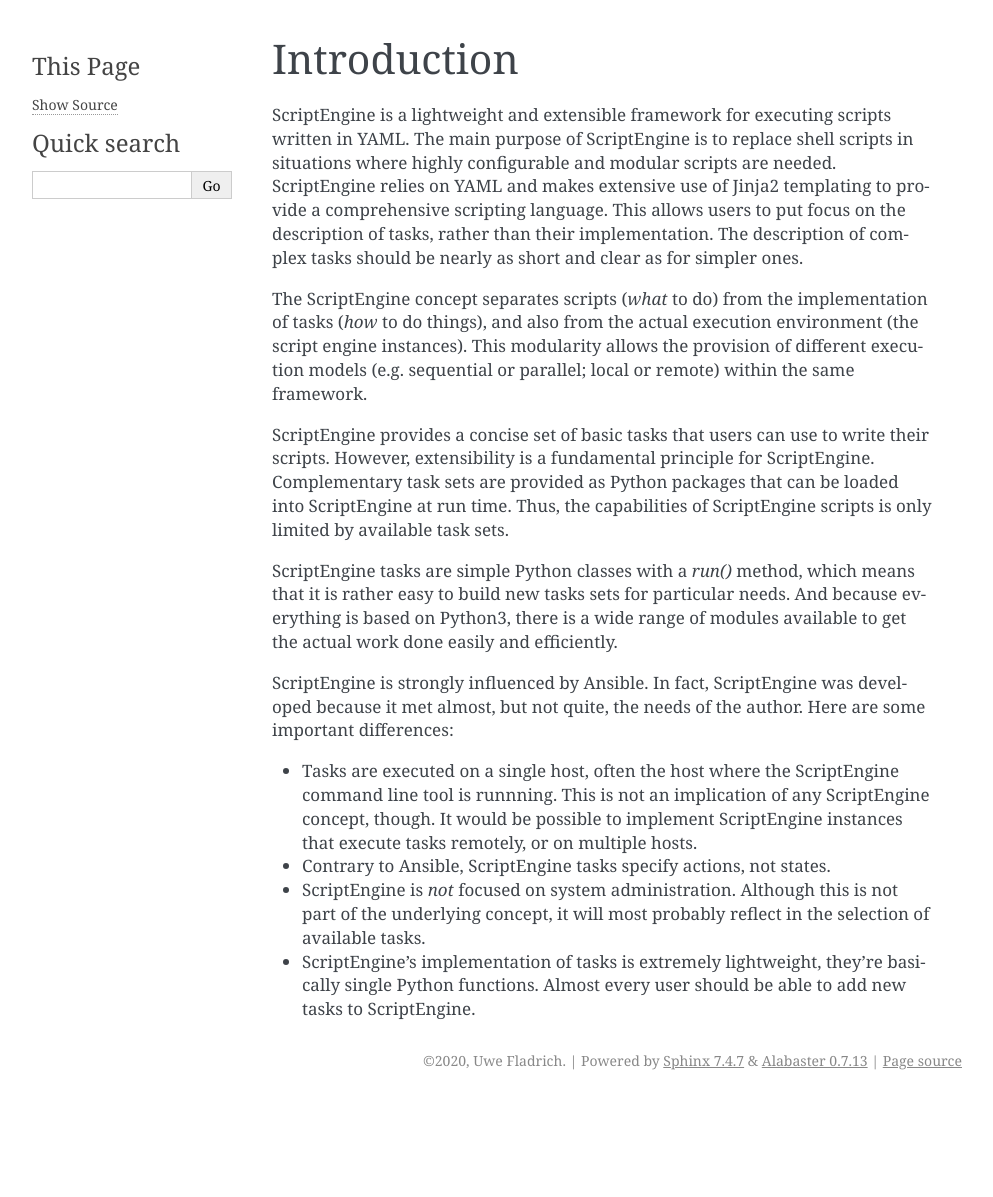
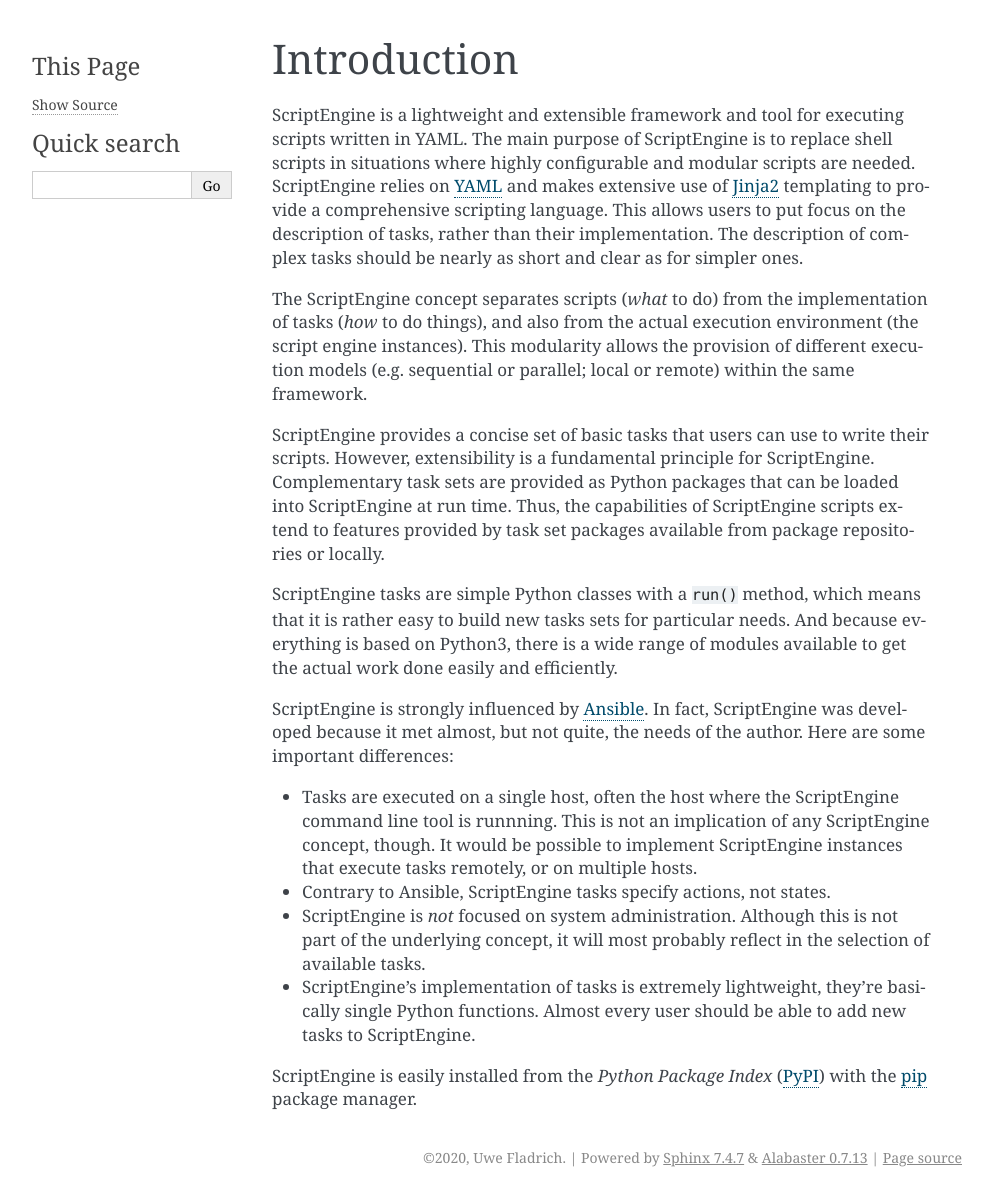
Before and after one commit to uwefladrich/scriptengine, a Sphinx documentation site: the page built from docs/sphinx/intro.rst, in a window 1280 px wide. Shown: the whole page, without its empty margins (148-1141 px from the left). Built offline with Sphinx 7.4.7, drawn with Linux system fonts in a browser that asks for light colours; pages that are not in the unit, such as notebooks, are missing from menus; before the commit the page ends 1100 px from its top, so only the background shows below that.

```diff
--- a/docs/sphinx/intro.rst
+++ b/docs/sphinx/intro.rst
@@ -1,10 +1,10 @@
 Introduction
 ============
 
-ScriptEngine is a lightweight and extensible framework for executing scripts
-written in YAML. The main purpose of ScriptEngine is to replace shell scripts
-in situations where highly configurable and modular scripts are needed.
-ScriptEngine relies on YAML and makes extensive use of Jinja2 templating to
+ScriptEngine is a lightweight and extensible framework and tool for executing
+scripts written in YAML. The main purpose of ScriptEngine is to replace shell
+scripts in situations where highly configurable and modular scripts are needed.
+ScriptEngine relies on YAML_ and makes extensive use of Jinja2_ templating to
 provide a comprehensive scripting language. This allows users to put focus on
 the description of tasks, rather than their implementation. The description of
 complex tasks should be nearly as short and clear as for simpler ones.
@@ -19,14 +19,15 @@ ScriptEngine provides a concise set of basic tasks that users can use to write
 their scripts. However, extensibility is a fundamental principle for
 ScriptEngine. Complementary task sets are provided as Python packages that can
 be loaded into ScriptEngine at run time. Thus, the capabilities of ScriptEngine
-scripts is only limited by available task sets.
+scripts extend to features provided by task set packages available from package
+repositories or locally.
 
-ScriptEngine tasks are simple Python classes with a `run()` method, which means
-that it is rather easy to build new tasks sets for particular needs. And
+ScriptEngine tasks are simple Python classes with a ``run()`` method, which
+means that it is rather easy to build new tasks sets for particular needs. And
 because everything is based on Python3, there is a wide range of modules
 available to get the actual work done easily and efficiently.
 
-ScriptEngine is strongly influenced by Ansible. In fact, ScriptEngine was
+ScriptEngine is strongly influenced by Ansible_. In fact, ScriptEngine was
 developed because it met almost, but not quite, the needs of the author. Here
 are some important differences:
 
@@ -44,3 +45,13 @@ are some important differences:
 - ScriptEngine's implementation of tasks is extremely lightweight, they're
   basically single Python functions. Almost every user should be able to add
   new tasks to ScriptEngine.
+
+
+ScriptEngine is easily installed from the *Python Package Index* (PyPI_) with
+the pip_ package manager.
+
+.. _YAML: https://yaml.org
+.. _Jinja2: https://jinja.palletsprojects.com
+.. _Ansible: https://ansible.com
+.. _PyPI: https://pypi.org
+.. _pip: https://pip.pypa.io
```
Also changed, not shown: docs/sphinx/concepts.rst (+12 -5 lines), docs/sphinx/index.rst (+1 -7 lines), docs/sphinx/installation.rst (added, +84 -0 lines).
